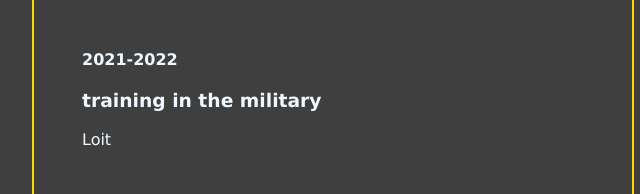
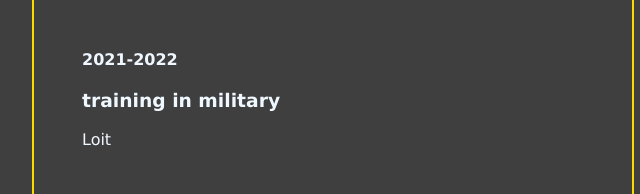
Before and after one commit to AmrHishamFarouk/Portfolio, a plain HTML site: page index.html in a window 1280 px wide. Shown: the part 2317-2511 px from the top of the page, 32-672 px from the left. Drawn offline with Linux system fonts and the light colour scheme.

Commit message:
Update index.html

```diff
--- a/index.html
+++ b/index.html
@@ -78,7 +78,7 @@
                 </div>
                 <div class="box">
                     <h4>2021-2022</h4>
-                    <h3>training in the military</h3>
+                    <h3>training in  military</h3>
                     <p>Loit  </p>
                 </div>
                 <div class="box">
```
